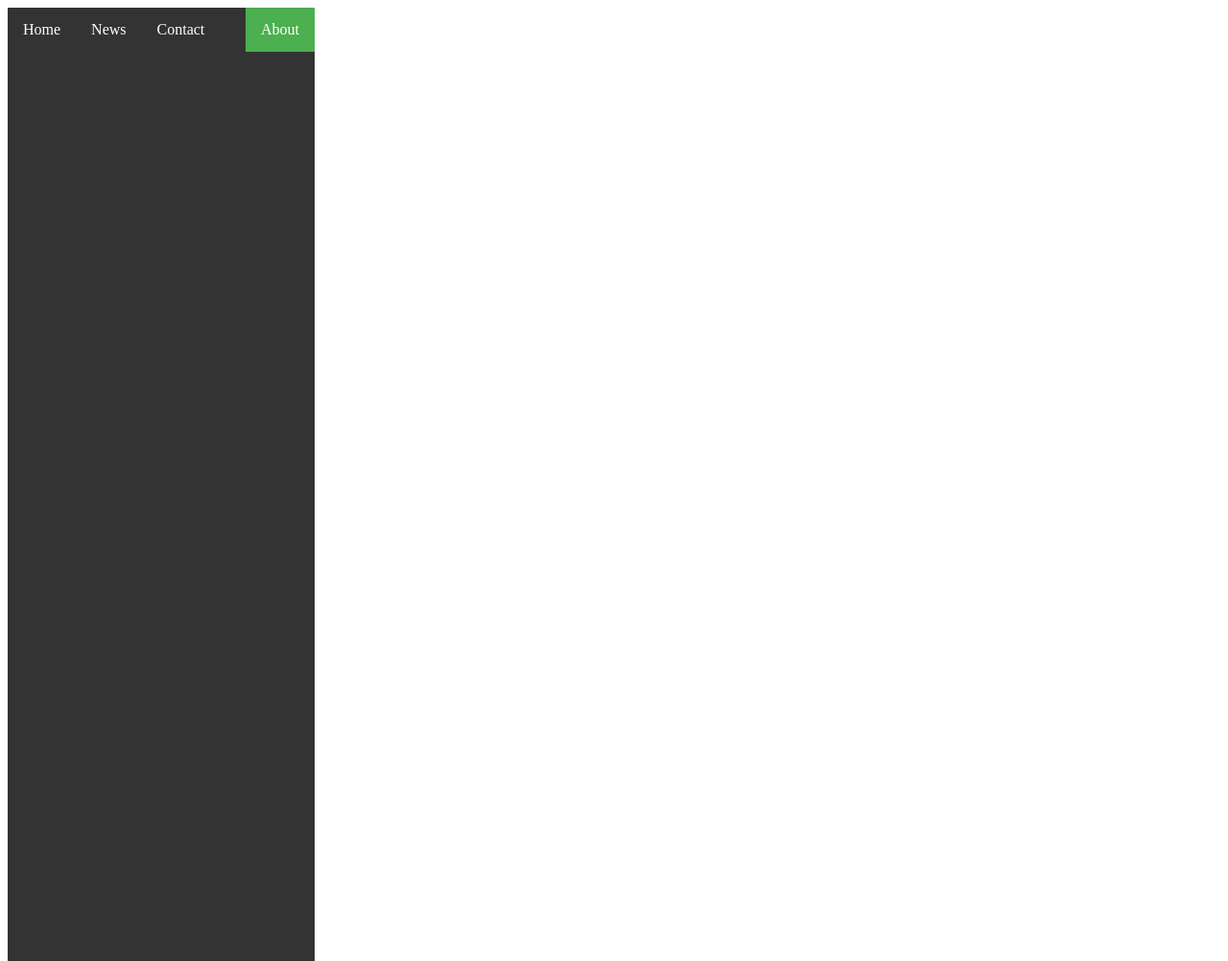
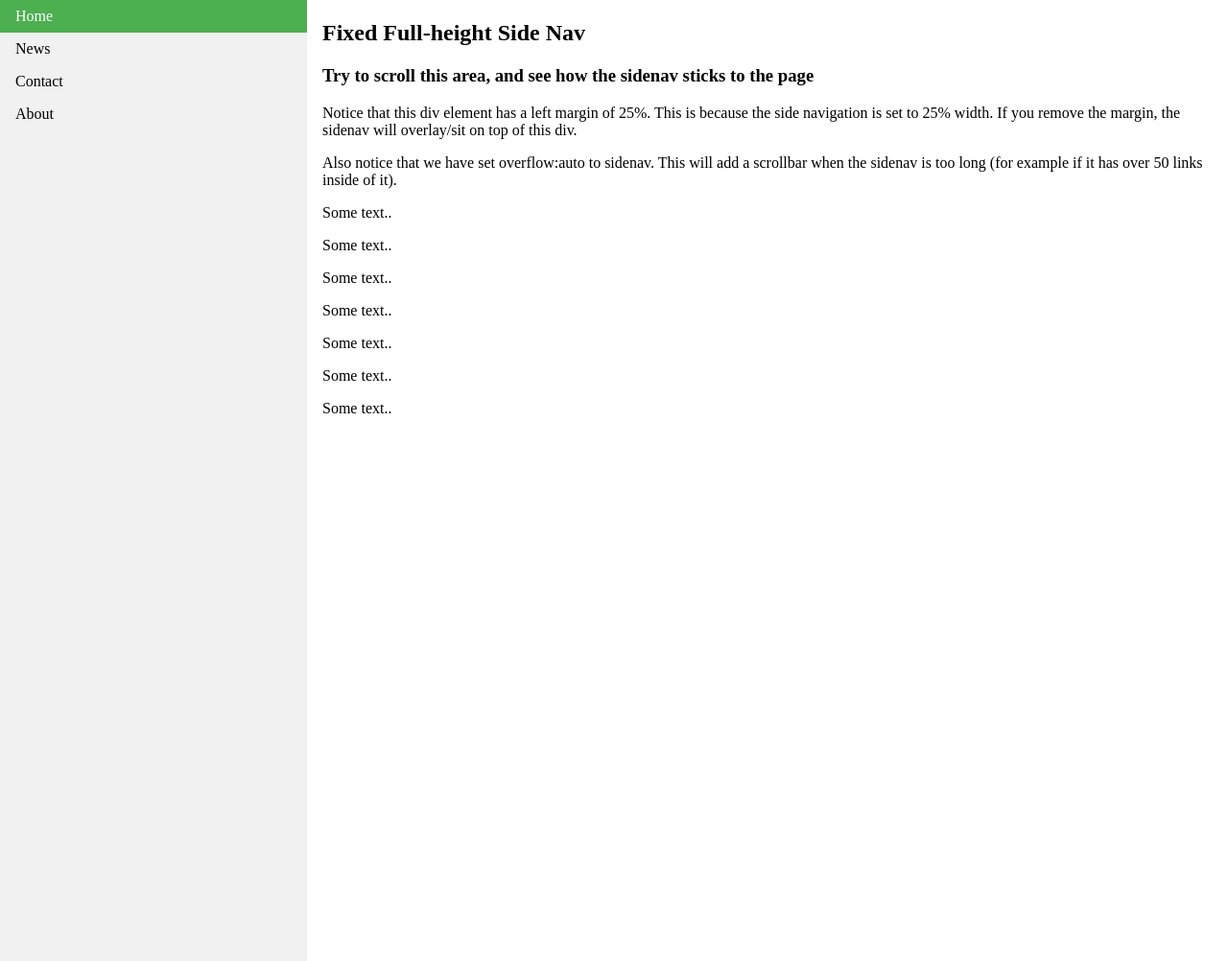
Before and after one commit to dreampivot/slipscloud.github.io, a Jekyll site: the page help/help-index.html, which Jekyll copies as it is, in a window 1280 px wide and 1002 px high. Shown: the whole window at 96% size. Built offline with Jekyll 4.4.1, drawn with Linux system fonts in a browser that asks for light colours.

Commit message:
Create help-index.html

```diff
--- a/help/help-index.html
+++ b/help/help-index.html
@@ -156,6 +156,9 @@
 <html>
 <head>
 <style>
+body {
+    margin: 0;
+}
 
 ul {
     list-style-type: none;
@@ -184,44 +187,30 @@ li a:hover:not(.active) {
     background-color: #555;
     color: white;
 }
-
-ul {
-    list-style-type: none;
-    margin: 0;
-    padding: 0;
-    overflow: hidden;
-    background-color: #333;
-}
-
-li {
-    float: left;
-}
-
-li a {
-    display: block;
-    color: white;
-    text-align: center;
-    padding: 14px 16px;
-    text-decoration: none;
-}
-
-li a:hover:not(.active) {
-    background-color: #111;
-}
-
-.active {
-    background-color: #4CAF50;
-}
 </style>
 </head>
 <body>
 
 <ul>
-  <li><a href="#home">Home</a></li>
+  <li><a class="active" href="#home">Home</a></li>
   <li><a href="#news">News</a></li>
   <li><a href="#contact">Contact</a></li>
-  <li style="float:right"><a class="active" href="#about">About</a></li>
+  <li><a href="#about">About</a></li>
 </ul>
+
+<div style="margin-left:25%;padding:1px 16px;height:1000px;">
+  <h2>Fixed Full-height Side Nav</h2>
+  <h3>Try to scroll this area, and see how the sidenav sticks to the page</h3>
+  <p>Notice that this div element has a left margin of 25%. This is because the side navigation is set to 25% width. If you remove the margin, the sidenav will overlay/sit on top of this div.</p>
+  <p>Also notice that we have set overflow:auto to sidenav. This will add a scrollbar when the sidenav is too long (for example if it has over 50 links inside of it).</p>
+  <p>Some text..</p>
+  <p>Some text..</p>
+  <p>Some text..</p>
+  <p>Some text..</p>
+  <p>Some text..</p>
+  <p>Some text..</p>
+  <p>Some text..</p>
+</div>
 
 </body>
 </html>
```
